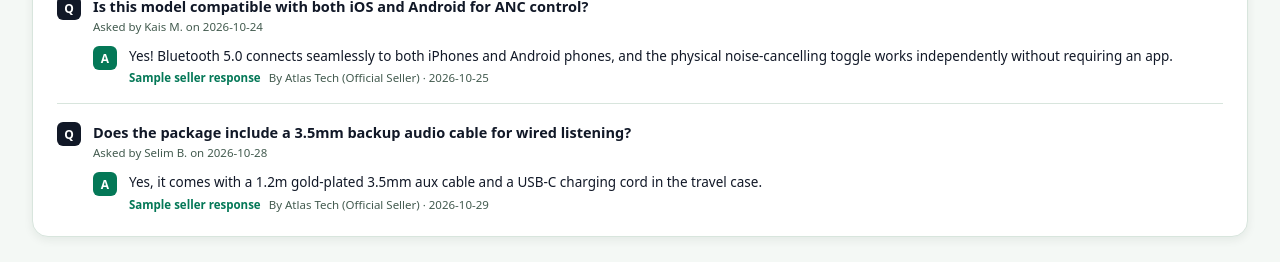
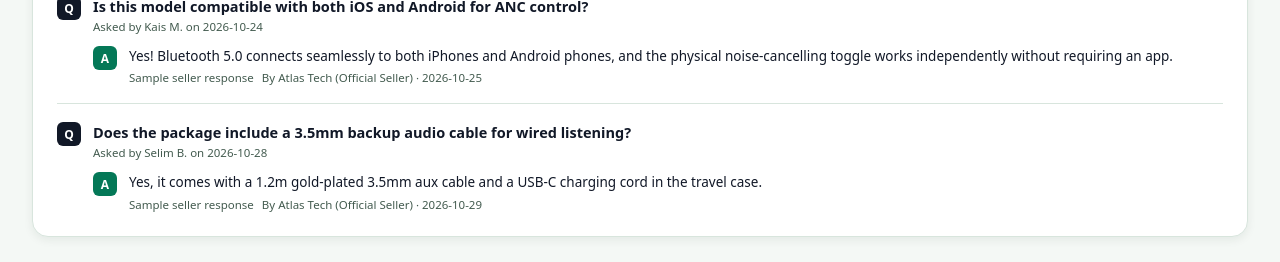
Before and after one commit to medkhalilghdamsi-dev/MARCHY, a React (Vite) app: page /product/1 in a window 1280 px wide. Shown: the part 4040-4302 px from the top of the page. Built offline with nearby package versions, Linux system fonts and the light colour scheme.

Commit message:
style: identify Q&A sample responses accurately

```diff
--- a/src/components/marketplace/ProductQA.jsx
+++ b/src/components/marketplace/ProductQA.jsx
@@ -103,7 +103,7 @@ export function ProductQA({ productId, productName }) {
                         <p className="qa-answer-text">{ans.answer}</p>
                         <div className="qa-answer-meta">
                           {ans.isSeller && (
-                            <span className="qa-verified-merchant-tag">Sample seller response</span>
+                            <span className="qa-sample-answer-tag">Sample seller response</span>
                           )}
                           <span>By {ans.author} · {ans.date}</span>
                         </div>
```
